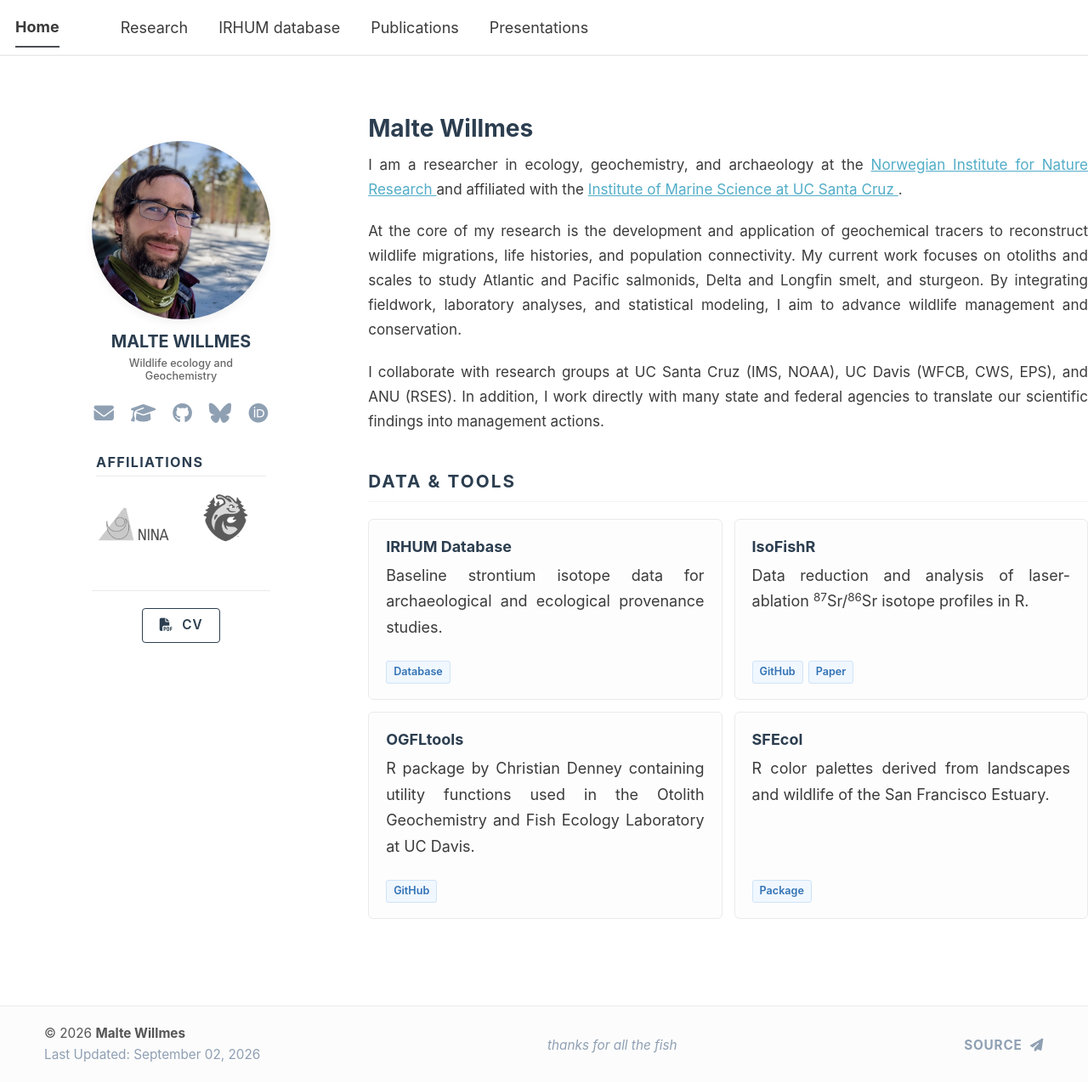
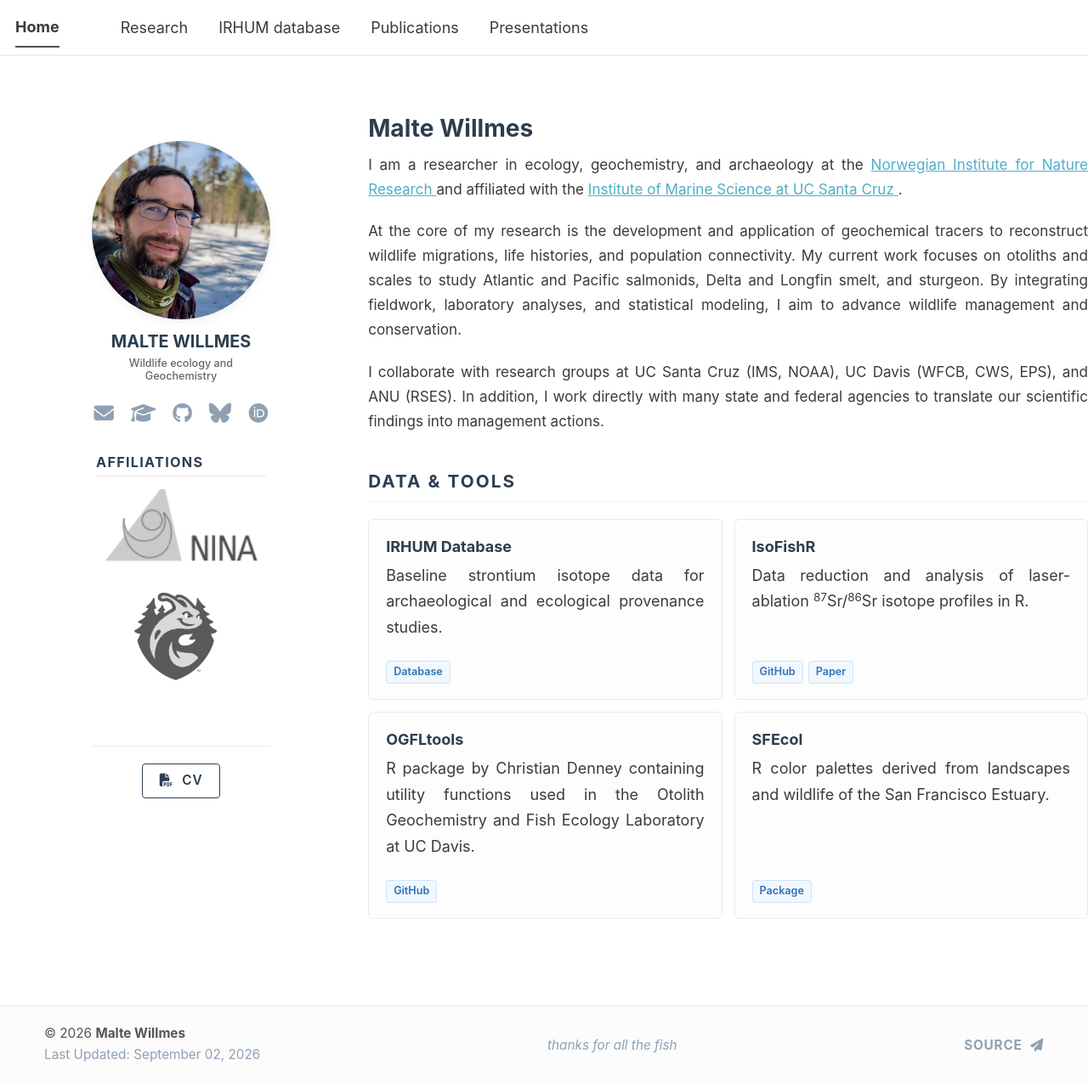
Before and after one commit to MalteWillmes/maltewillmes.github.io, a Jekyll site: the page built from _pages/about.md, in a window 1280 px wide and 1274 px high. Shown: the whole window at 85% size. Built offline with Jekyll 4.4.1, drawn with Linux system fonts in a browser that asks for light colours; a script bundle is joined from its source files by our own code; library files that are not in the unit come from our copies.

Commit message:
Update author-profile.html

```diff
--- a/_includes/author-profile.html
+++ b/_includes/author-profile.html
@@ -185,31 +185,49 @@
   <div class="affil-grid"
        style="
          display: grid;
-         grid-template-columns: 1fr 1fr;
-         gap: 20px 24px;
+         grid-template-columns: 1fr;
+         gap: 22px;
          align-items: center;
          justify-items: center;
          width: 100%;
        ">
 
+    <!-- NINA -->
     <a href="https://www.nina.no"
        target="_blank"
        rel="noopener noreferrer"
-       style="display: block; width: 100%; text-align: center;">
+       style="
+         display: block;
+         width: 100%;
+         text-align: center;
+       ">
       <img src="{{ base_path }}/images/nina_logo.png"
            class="affil-logo hover-lift"
            alt="Norwegian Institute for Nature Research"
-           style="width: 150px; max-width: 100%; height: auto;">
+           style="
+             width: 210px;
+             max-width: 95%;
+             height: auto;
+           ">
     </a>
 
+    <!-- UC Santa Cruz -->
     <a href="https://www.ucsc.edu"
        target="_blank"
        rel="noopener noreferrer"
-       style="display: block; width: 100%; text-align: center;">
+       style="
+         display: block;
+         width: 100%;
+         text-align: center;
+       ">
       <img src="{{ base_path }}/images/ucsc_logo.png"
            class="affil-logo hover-lift"
            alt="University of California, Santa Cruz"
-           style="width: 150px; max-width: 100%; height: auto;">
+           style="
+             width: 165px;
+             max-width: 85%;
+             height: auto;
+           ">
     </a>
 
   </div>
```
